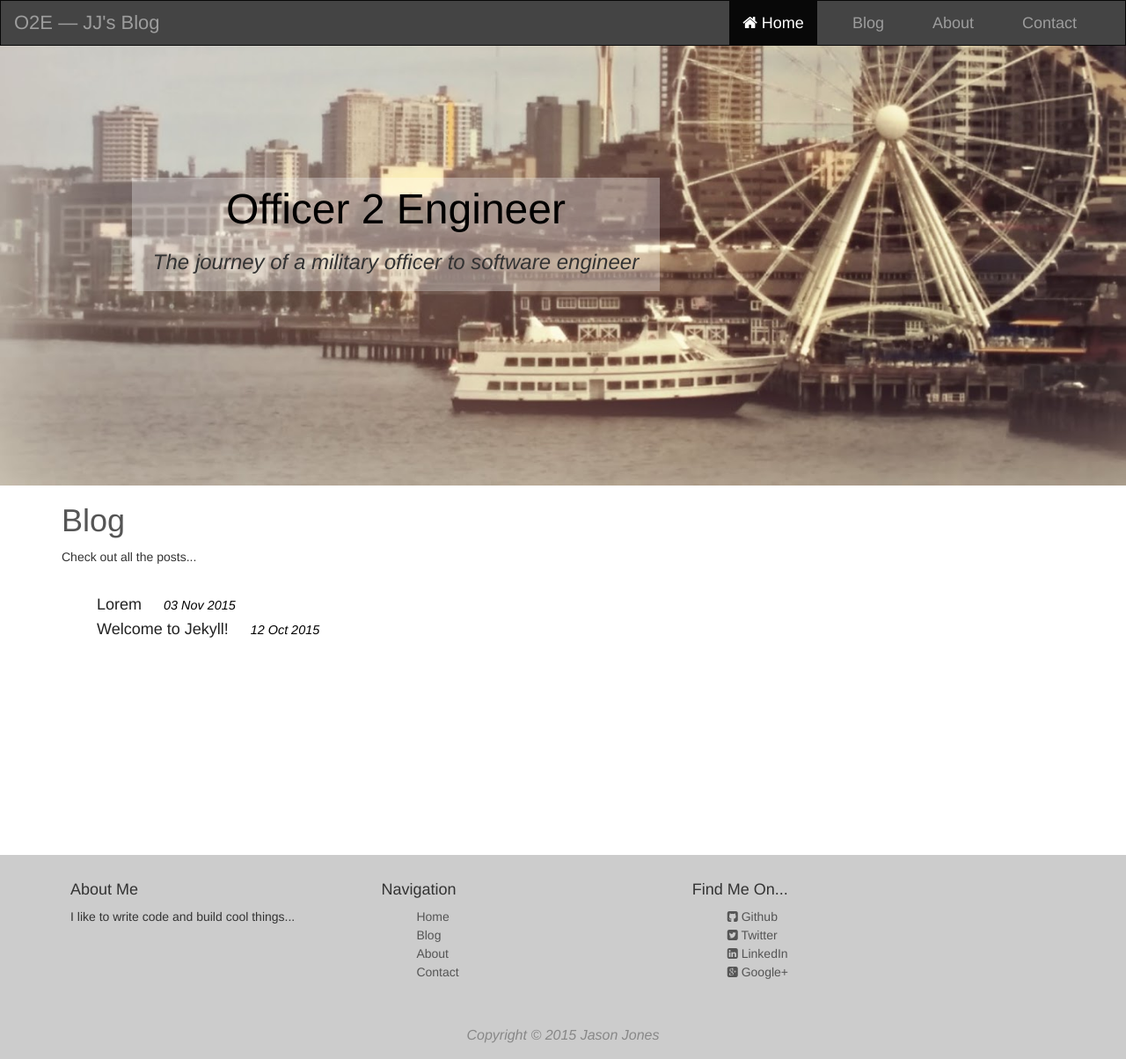
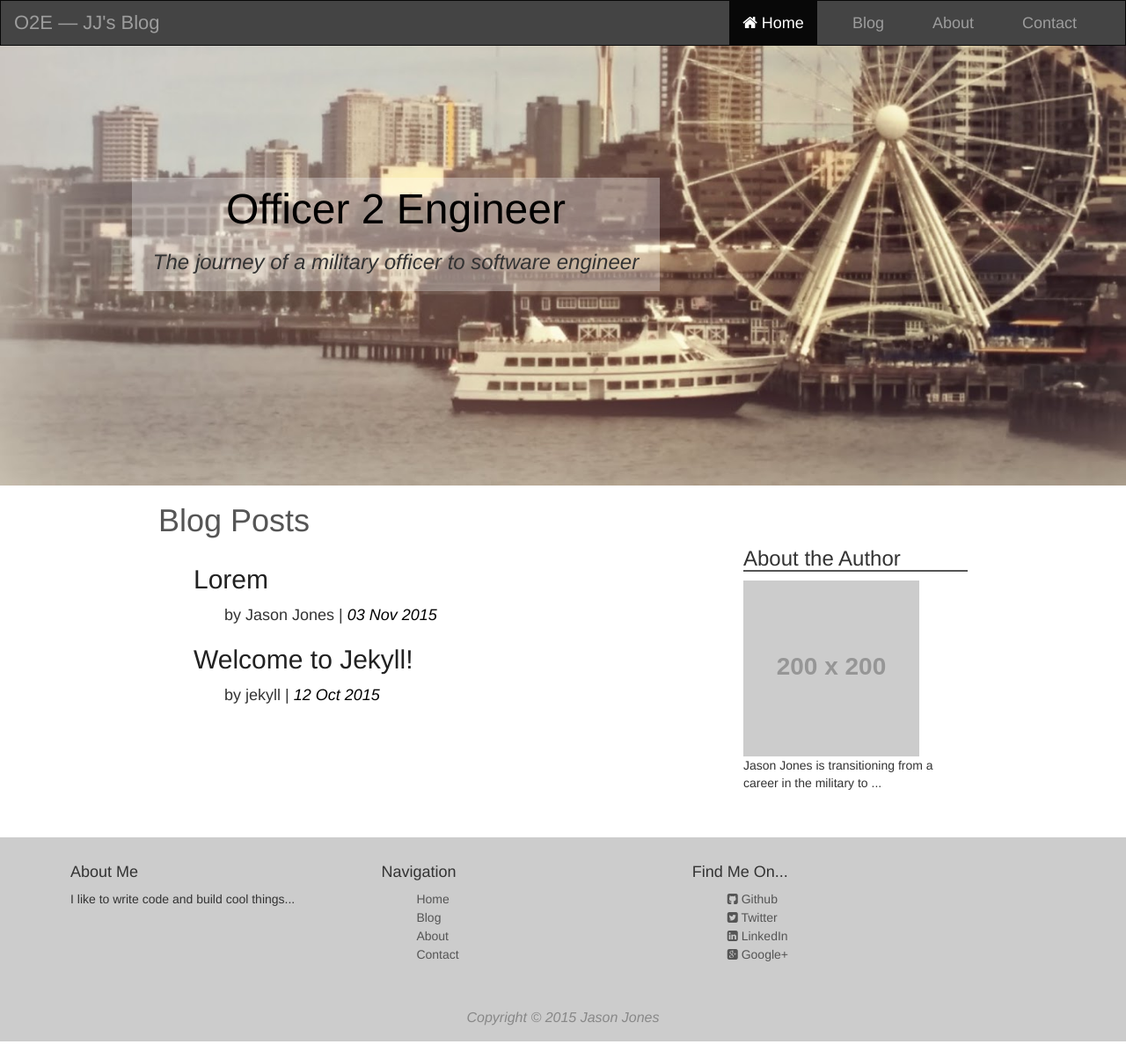
Before and after one commit to jasonsjones/jasonsjones.github.io, a Jekyll site: the page built from blog/index.html, in a window 1280 px wide. Shown: the whole page at 88% size. Built offline with Jekyll 4.4.1, drawn with Linux system fonts in a browser that asks for light colours.

Commit message:
Refactor main blog page to use bootstrap

```diff
--- a/_sass/_base.scss
+++ b/_sass/_base.scss
@@ -48,16 +48,25 @@ header {
 
             &:hover {
                 color: #777;
-                text-decoration: underline;
             }
+        }
+
+        .post-data {
+            margin-left: 35px;
         }
 
         .post-date {
             color: #000;
-            font-size: 80%;
-            padding-left: 20px;
             font-style: italic;
         }
+    }
+}
+
+.about-author {
+    margin: 50px 0 0 0;
+
+    h3 {
+        border-bottom: 2px solid #555;
     }
 }
 
--- a/blog/index.html
+++ b/blog/index.html
@@ -4,21 +4,28 @@ layout: default
 
 <div class="container">
 
-    <div class="main-content">
-        <h1>Blog</h1>
-        <p>Check out all the posts...</p>
+    <section class="main-content col-sm-7 col-sm-offset-1">
+        <h1>Blog Posts</h1>
 
         <ul class="posts">
             {% for post in site.posts %}
             <li>
-                <a href="{{ post.url }}">{{ post.title }}</a>
-                <span class="post-date">
-                    {{ post.date | date_to_string }}
-                </span>
+                <h2><a href="{{ post.url }}">{{ post.title }}</a></h2>
+                <p class="post-data">by {{post.author}} |
+                    <span class="post-date">
+                        {{ post.date | date_to_string }}
+                    </span>
+                </p>
             </li>
             {% endfor %}
         </ul>
 
-    </div>
+    </section>
+
+    <aside class="about-author col-sm-3">
+        <h3>About the Author</h3>
+        <img src="http://placehold.it/200x200" alt="">
+        <p>Jason Jones is transitioning from a career in the military to ...</p>
+    </aside>
 
 </div>
```
